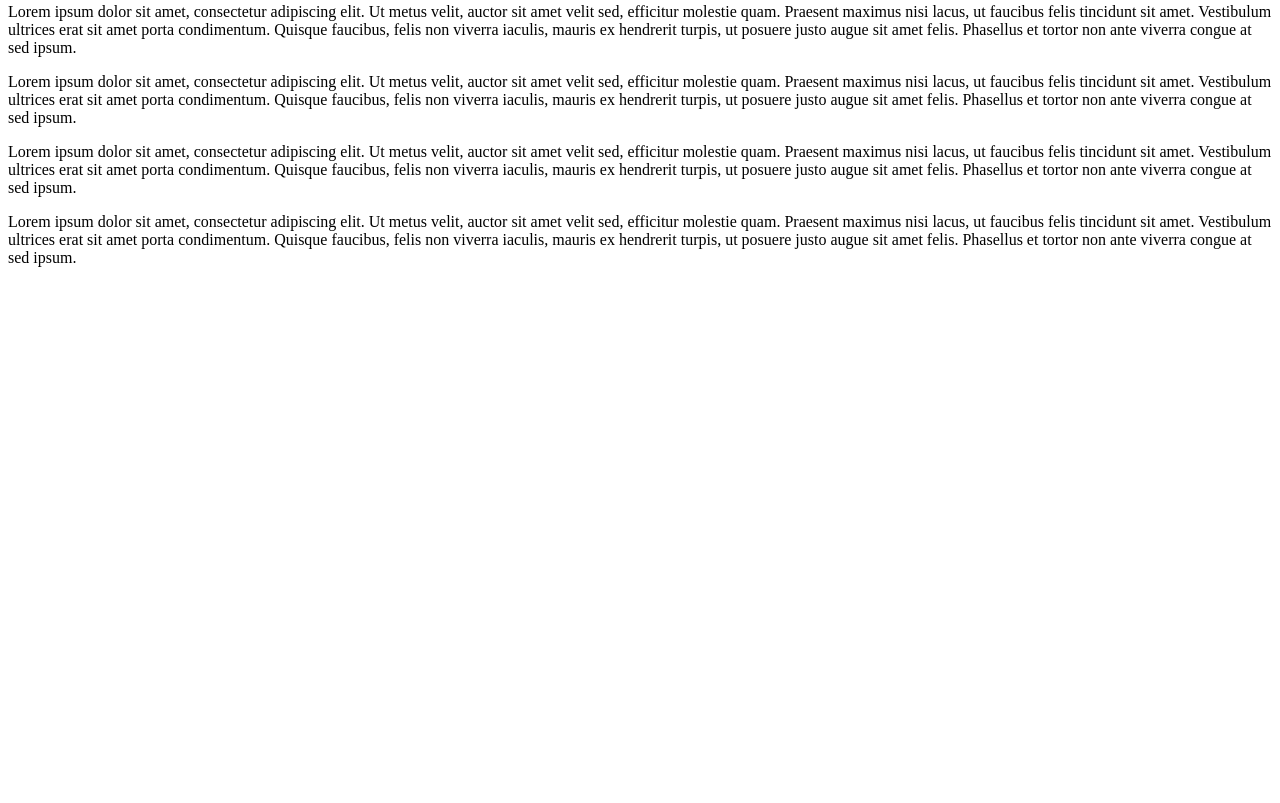
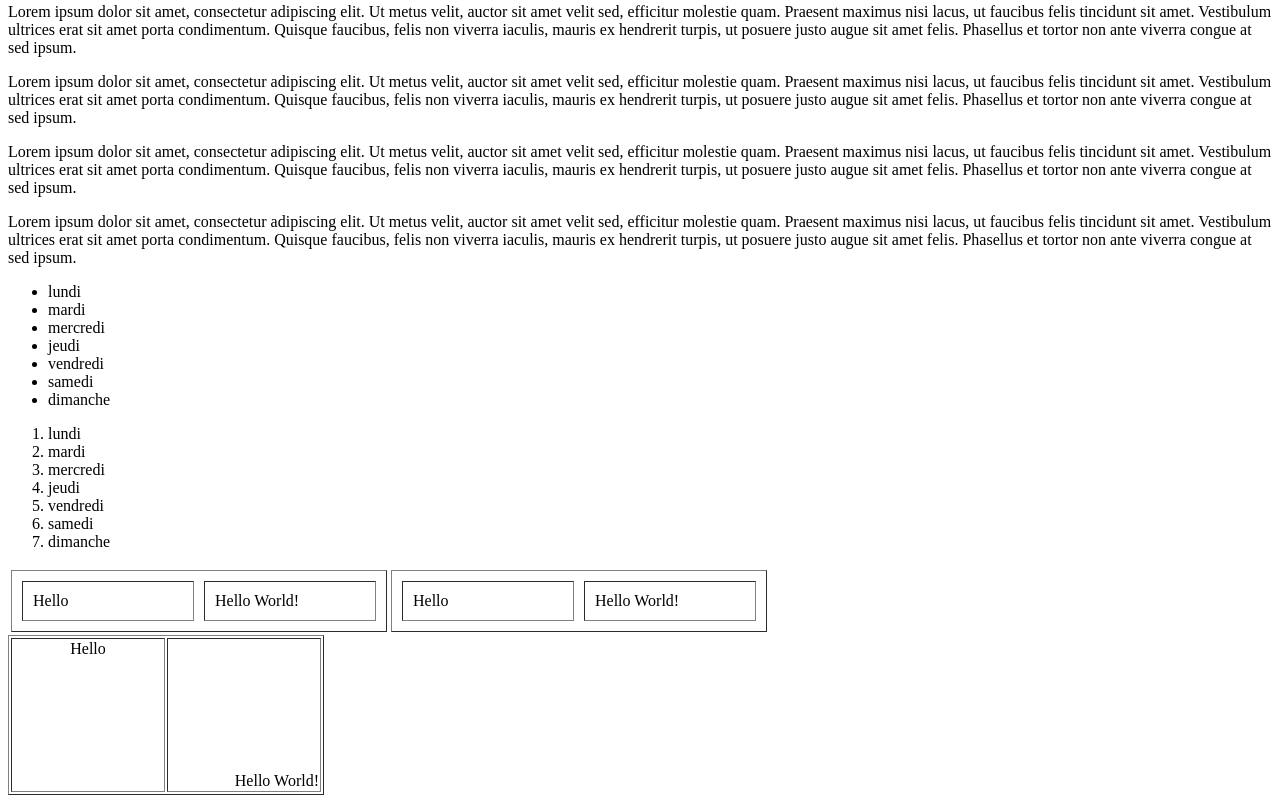
Before and after one commit to zbiggs12/zbiggs12.github.io, a plain HTML site: page root/index.html in a window 1280 px wide. Shown: the part 1520-2323 px from the top of the page. Before the commit the page ends 1803 px from the top, so only its background shows below. Drawn offline with Linux system fonts and the light colour scheme.

Commit message:
root folder

```diff
--- a/root/index.html
+++ b/root/index.html
@@ -32,5 +32,56 @@
         <p>Lorem ipsum dolor sit amet, consectetur adipiscing elit. Ut metus velit, auctor sit amet velit sed, efficitur molestie quam. Praesent maximus nisi lacus, ut faucibus felis tincidunt sit amet. Vestibulum ultrices erat sit amet porta condimentum. Quisque faucibus, felis non viverra iaculis, mauris ex hendrerit turpis, ut posuere justo augue sit amet felis. Phasellus et tortor non ante viverra congue at sed ipsum.</p>
         <p>Lorem ipsum dolor sit amet, consectetur adipiscing elit. Ut metus velit, auctor sit amet velit sed, efficitur molestie quam. Praesent maximus nisi lacus, ut faucibus felis tincidunt sit amet. Vestibulum ultrices erat sit amet porta condimentum. Quisque faucibus, felis non viverra iaculis, mauris ex hendrerit turpis, ut posuere justo augue sit amet felis. Phasellus et tortor non ante viverra congue at sed ipsum.</p>
         <p>Lorem ipsum dolor sit amet, consectetur adipiscing elit. Ut metus velit, auctor sit amet velit sed, efficitur molestie quam. Praesent maximus nisi lacus, ut faucibus felis tincidunt sit amet. Vestibulum ultrices erat sit amet porta condimentum. Quisque faucibus, felis non viverra iaculis, mauris ex hendrerit turpis, ut posuere justo augue sit amet felis. Phasellus et tortor non ante viverra congue at sed ipsum.</p>
+
+        <ul>
+            <li>lundi</li>
+            <li>mardi</li>
+            <li>mercredi</li>
+            <li>jeudi</li>
+            <li>vendredi</li>
+            <li>samedi</li>
+            <li>dimanche</li>
+        </ul>
+
+         <ol>
+            <li>lundi</li>
+            <li>mardi</li>
+            <li>mercredi</li>
+            <li>jeudi</li>
+            <li>vendredi</li>
+            <li>samedi</li>
+            <li>dimanche</li>
+        </ol>
+
+        <table>
+            <tr>
+                <td>
+        <table border="1" cellpadding="10" cellspacing="10">
+            <tr>
+                <td width="150px">Hello</td>
+                <td width="150px">Hello World!</td>
+            </tr>
+        </table>
+        </td>
+
+            <td>
+        <table border="1" cellpadding="10" cellspacing="10" >
+            <tr>
+                <td width="150px">Hello</td>
+                <td width="150px">Hello World!</td>
+            </tr>
+        </table>
+                </td>
+            </tr>
+        </table>
+
+
+        <table border="1">
+            <tr>
+                <td width="150px" height="150px" align="center" valign="top">Hello</td>
+                <td width="150px" height="150px" align="right" valign="bottom">Hello World!</td>
+            </tr>
+        </table>
+
     </body>
 </html>
```
